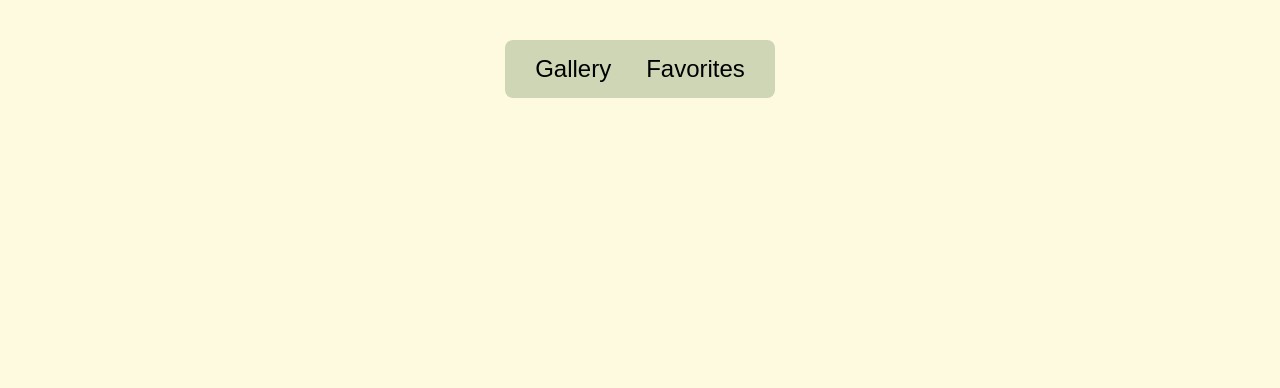
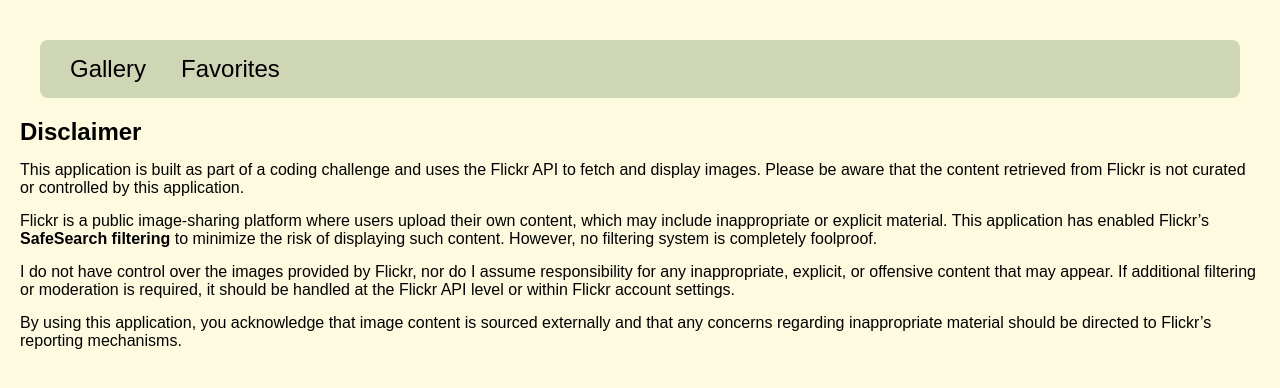
Before and after one commit to angelicarodriguezco/FlickrFavorites, a React (Create React App) app: page / in a window 1280 px wide. Before the commit this address had no page. Shown: the top 388 px of the page. Built offline with nearby package versions, Linux system fonts and the light colour scheme.

Commit message:
Disclaimer and Safe Search

```diff
--- a/src/App.js
+++ b/src/App.js
@@ -6,6 +6,8 @@ import Register from './components/Register';
 import Gallery from './components/Gallery';
 import Favorites from './components/Favorites';
 import Header from './components/Header'
+import Disclaimer from './components/Disclaimer';
+
 
 function App() {
   return (
@@ -13,6 +15,7 @@ function App() {
       <div>
         <Header />
         <Routes>
+          <Route path='/' element={< Disclaimer />} />
           <Route path="/login" element={<Login />} />
           <Route path="/register" element={<Register />} />
           <Route path="/gallery" element={<Gallery />} />
--- /dev/null
+++ b/src/components/Disclaimer.jsx
@@ -0,0 +1,18 @@
+import React, { useState, useEffect } from "react";
+
+const disclaimer = () => {
+    return (
+        <div class="disclaimer">
+    <h2>Disclaimer</h2>
+    <p>This application is built as part of a coding challenge and uses the Flickr API to fetch and display images. Please be aware that the content retrieved from Flickr is not curated or controlled by this application.</p>
+
+    <p>Flickr is a public image-sharing platform where users upload their own content, which may include inappropriate or explicit material. This application has enabled Flickr’s <strong>SafeSearch filtering</strong> to minimize the risk of displaying such content. However, no filtering system is completely foolproof.</p>
+
+    <p>I do not have control over the images provided by Flickr, nor do I assume responsibility for any inappropriate, explicit, or offensive content that may appear. If additional filtering or moderation is required, it should be handled at the Flickr API level or within Flickr account settings.</p>
+
+    <p>By using this application, you acknowledge that image content is sourced externally and that any concerns regarding inappropriate material should be directed to Flickr’s reporting mechanisms.</p>
+</div>
+    );
+};
+
+export default disclaimer;
--- a/src/services/flickrService.js
+++ b/src/services/flickrService.js
@@ -1,7 +1,7 @@
 const apiKey = "426b851b1c5883e41e0403fa08f710ae";
 
 export const getPhotos = () => {
-  const url = `https://www.flickr.com/services/rest/?method=flickr.photos.search&api_key=${apiKey}&tags=mountains&sort=date-posted-desc&format=json&nojsoncallback=1&per_page=100`;
+  const url = `https://www.flickr.com/services/rest/?method=flickr.photos.search&api_key=${apiKey}&tags=mountains&sort=date-posted-desc&format=json&nojsoncallback=1&per_page=100&safe_search=1`;
 
   return fetch(url)
     .then((response) => response.json())
```
